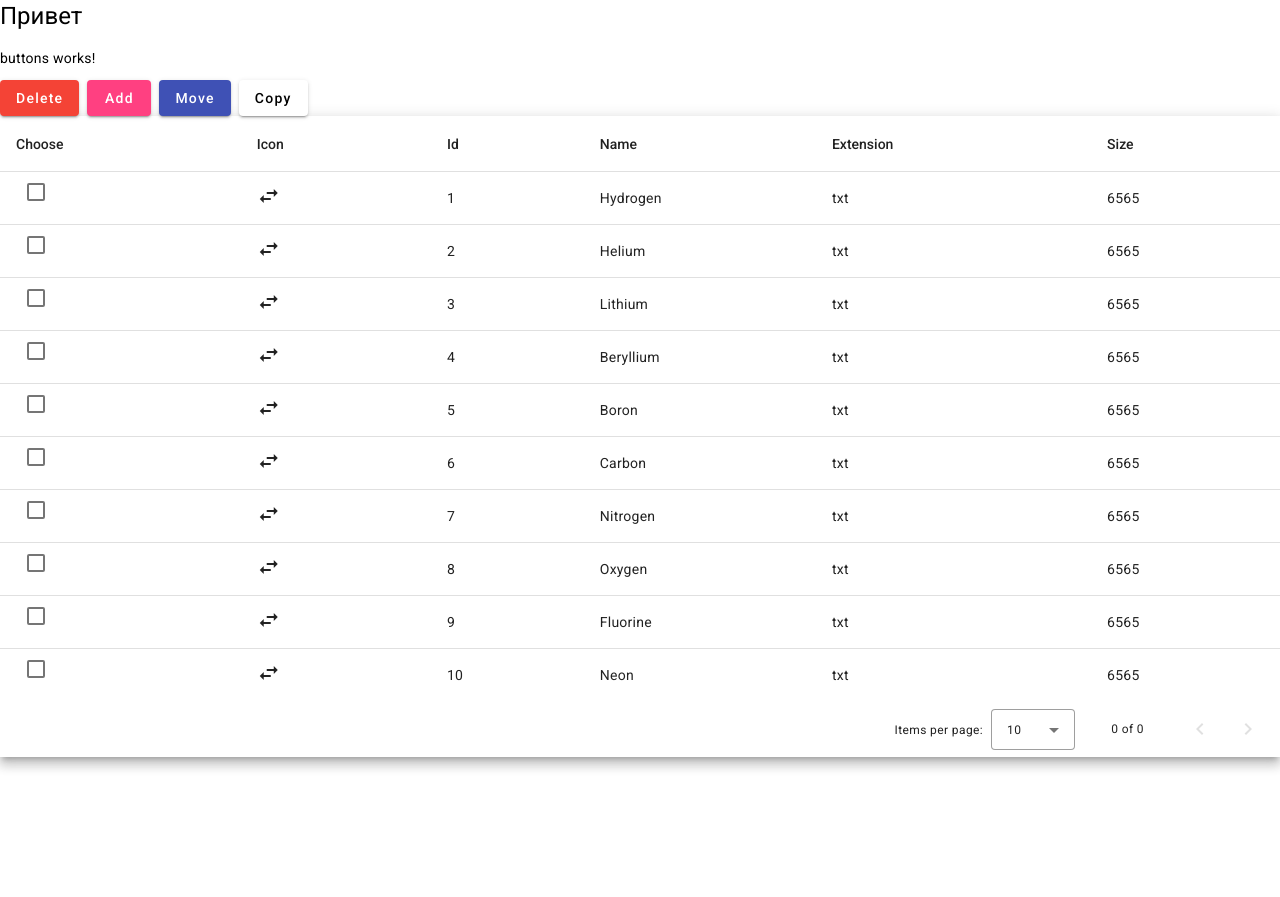
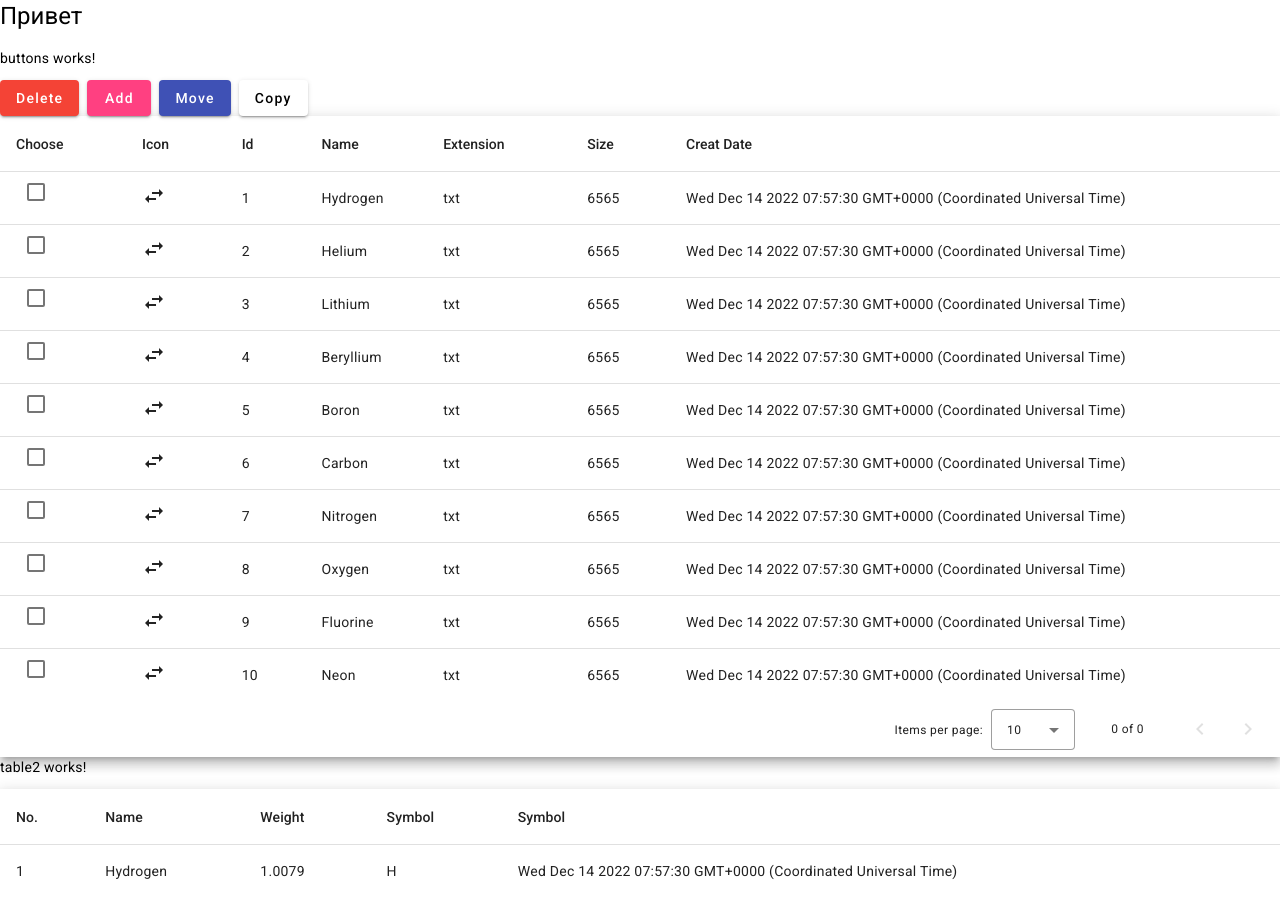
Before and after one commit to MarkGuzenfeld/FileService, an Angular app in the folder project2/FileService/: page / in a window 1280 px wide. Before the commit the page ends 800 px from the top, so only its background shows below. Built offline with nearby package versions, Linux system fonts and the light colour scheme.

Commit message:
5 hours to set the date

```diff
--- a/project2/FileService/src/app/app.component.html
+++ b/project2/FileService/src/app/app.component.html
@@ -1,3 +1,4 @@
 <h1>Привет</h1>
 <app-buttons></app-buttons>
 <app-data-table></app-data-table>
+<app-table2></app-table2>
--- a/project2/FileService/src/app/app.module.ts
+++ b/project2/FileService/src/app/app.module.ts
@@ -12,6 +12,7 @@ import { ButtonsComponent } from './buttons/buttons.component';
 import {MatButtonModule} from '@angular/material/button';
 import {MatIconModule} from '@angular/material/icon';
 import {MatCheckboxModule} from '@angular/material/checkbox';
+import { Table2Component } from './table2/table2.component';
 
 
 
@@ -20,6 +21,7 @@ import {MatCheckboxModule} from '@angular/material/checkbox';
     AppComponent,
     DataTableComponent,
     ButtonsComponent,
+    Table2Component,
   ],
   imports: [
     BrowserModule,
@@ -30,7 +32,8 @@ import {MatCheckboxModule} from '@angular/material/checkbox';
     MatSortModule,
     MatButtonModule,
     MatIconModule,
-    MatCheckboxModule
+    MatCheckboxModule,
+
   ],
   providers: [],
   bootstrap: [AppComponent]
--- a/project2/FileService/src/app/data-table/data-table-datasource.ts
+++ b/project2/FileService/src/app/data-table/data-table-datasource.ts
@@ -13,22 +13,24 @@ export interface DataTableItem {
   extension: string,
   size: number,
   isFolder: boolean,
-
+  time: Date;
 
 }
 
 // TODO: replace this with real data from your application
-const EXAMPLE_DATA: DataTableItem[] = [
-  { id: 1, name: 'Hydrogen', extension: 'txt',size:6565, isFolder:false},
-  { id: 2, name: 'Helium', extension: 'txt',size:6565, isFolder:false },
-  { id: 3, name: 'Lithium' , extension: 'txt',size:6565, isFolder:false},
-  { id: 4, name: 'Beryllium', extension: 'txt',size:6565, isFolder:false },
-  { id: 5, name: 'Boron' , extension: 'txt',size:6565, isFolder:false},
-  { id: 6, name: 'Carbon' , extension: 'txt',size:6565, isFolder:false},
-  { id: 7, name: 'Nitrogen' , extension: 'txt',size:6565, isFolder:false},
-  { id: 8, name: 'Oxygen' , extension: 'txt',size:6565, isFolder:false},
-  { id: 9, name: 'Fluorine' , extension: 'txt',size:6565, isFolder:false},
-  { id: 10, name: 'Neon', extension: 'txt',size:6565, isFolder:false },
+const EXAMPLE_DATA:
+DataTableItem[] = [
+
+  { id: 1, name: 'Hydrogen', extension: 'txt',size:6565, isFolder:false, time: new Date},
+  { id: 2, name: 'Helium', extension: 'txt',size:6565, isFolder:false, time: new Date },
+  { id: 3, name: 'Lithium' , extension: 'txt',size:6565, isFolder:false, time: new Date},
+  { id: 4, name: 'Beryllium', extension: 'txt',size:6565, isFolder:false , time: new Date},
+  { id: 5, name: 'Boron' , extension: 'txt',size:6565, isFolder:false, time: new Date},
+  { id: 6, name: 'Carbon' , extension: 'txt',size:6565, isFolder:false, time: new Date},
+  { id: 7, name: 'Nitrogen' , extension: 'txt',size:6565, isFolder:false, time: new Date},
+  { id: 8, name: 'Oxygen' , extension: 'txt',size:6565, isFolder:false, time: new Date},
+  { id: 9, name: 'Fluorine' , extension: 'txt',size:6565, isFolder:false, time: new Date},
+  { id: 10, name: 'Neon', extension: 'txt',size:6565, isFolder:false , time: new Date},
 ];
 
 /**
@@ -40,6 +42,9 @@ export class DataTableDataSource extends DataSource<DataTableItem> {
   data: DataTableItem[] = EXAMPLE_DATA;
   paginator: MatPaginator | undefined;
   sort: MatSort | undefined;
+  // getTime(row: DataTableItem): string {
+  //   return row.time.toLocaleString()
+  // }
 
   constructor() {
     super();
@@ -108,7 +113,3 @@ export class DataTableDataSource extends DataSource<DataTableItem> {
 function compare(a: string | number, b: string | number, isAsc: boolean): number {
   return (a < b ? -1 : 1) * (isAsc ? 1 : -1);
 }
-function oneDate(creationDate:number) {
-  const date = new Date();
-  return date
-}
--- a/project2/FileService/src/app/data-table/data-table.component.html
+++ b/project2/FileService/src/app/data-table/data-table.component.html
@@ -1,3 +1,4 @@
+<!-- <h1>{{dateObject | date}}</h1> -->
 <div class="mat-elevation-z8">
   <table mat-table class="full-width-table" matSort aria-label="Elements">
     <!-- Id Column -->
@@ -34,11 +35,7 @@
       <td mat-cell *matCellDef="let row">{{row.size}}</td>
     </ng-container>
 
-    <!-- Name Column -->
-    <ng-container matColumnDef="date">
-      <th mat-header-cell *matHeaderCellDef mat-sort-header>Creat Date</th>
-      <td mat-cell *matCellDef="let row">{{row.size}}</td>
-    </ng-container>
+
 
      <!-- Name Column -->
     <ng-container matColumnDef="extension">
@@ -46,7 +43,11 @@
       <td mat-cell *matCellDef="let row">{{row.extension}}</td>
     </ng-container>
 
-
+    <!-- Name Column -->
+    <ng-container matColumnDef="time">
+      <th mat-header-cell *matHeaderCellDef mat-sort-header>Creat Date</th>
+      <td mat-cell *matCellDef="let row">{{row.time}}</td>
+    </ng-container>
 
 
     <tr mat-header-row *matHeaderRowDef="displayedColumns"></tr>
--- a/project2/FileService/src/app/data-table/data-table.component.ts
+++ b/project2/FileService/src/app/data-table/data-table.component.ts
@@ -16,9 +16,9 @@ export class DataTableComponent implements AfterViewInit {
   @ViewChild(MatTable) table!: MatTable<DataTableItem>;
   dataSource: DataTableDataSource;
 
+
   /** Columns displayed in the table. Columns IDs can be added, removed, or reordered. */
-  displayedColumns = [ 'choose', 'icon','id', 'name', 'extension','size'];
-
+  displayedColumns = [ 'choose', 'icon','id', 'name', 'extension','size','time'];
   constructor() {
     this.dataSource = new DataTableDataSource();
   }
--- /dev/null
+++ b/project2/FileService/src/app/table2/table2.component.html
@@ -0,0 +1,39 @@
+<p>table2 works!</p>
+<table mat-table [dataSource]="dataSource" class="mat-elevation-z8">
+
+    <!--- Note that these columns can be defined in any order.
+          The actual rendered columns are set as a property on the row definition" -->
+
+    <!-- Position Column -->
+    <ng-container matColumnDef="position">
+      <th mat-header-cell *matHeaderCellDef> No. </th>
+      <td mat-cell *matCellDef="let element"> {{element.position}} </td>
+    </ng-container>
+
+    <!-- Name Column -->
+    <ng-container matColumnDef="name">
+      <th mat-header-cell *matHeaderCellDef> Name </th>
+      <td mat-cell *matCellDef="let element"> {{element.name}} </td>
+    </ng-container>
+
+    <!-- Weight Column -->
+    <ng-container matColumnDef="weight">
+      <th mat-header-cell *matHeaderCellDef> Weight </th>
+      <td mat-cell *matCellDef="let element"> {{element.weight}} </td>
+    </ng-container>
+
+    <!-- Symbol Column -->
+    <ng-container matColumnDef="symbol">
+      <th mat-header-cell *matHeaderCellDef> Symbol </th>
+      <td mat-cell *matCellDef="let element"> {{element.symbol}} </td>
+    </ng-container>
+    <ng-container matColumnDef="time">
+      <th mat-header-cell *matHeaderCellDef> Symbol </th>
+      <td mat-cell *matCellDef="let element"> {{element.time}} </td>
+    </ng-container>
+
+
+
+    <tr mat-header-row *matHeaderRowDef="displayedColumns"></tr>
+    <tr mat-row *matRowDef="let row; columns: displayedColumns;"></tr>
+  </table>
--- /dev/null
+++ b/project2/FileService/src/app/table2/table2.component.ts
@@ -0,0 +1,34 @@
+import {Component} from '@angular/core';
+
+export interface PeriodicElement {
+  name: string;
+  position: number;
+  weight: number;
+  symbol: string;
+  time: Date;
+}
+
+const ELEMENT_DATA: PeriodicElement[] = [
+  {position: 1, name: 'Hydrogen', weight: 1.0079, symbol: 'H', time: new Date },
+
+];
+
+/**
+ * @title Basic use of `<table mat-table>`
+ */
+@Component({
+  selector: 'app-table2',
+  templateUrl: './table2.component.html',
+  styleUrls: ['./table2.component.css']
+})
+export class Table2Component {
+  displayedColumns: string[] = ['position', 'name', 'weight', 'symbol', 'time'];
+  dataSource = ELEMENT_DATA;
+}
+
+
+
+
+// selector: 'app-table2',
+//   templateUrl: './table2.component.html',
+//   styleUrls: ['./table2.component.css']
```
Also changed, not shown: project2/FileService/src/app/table2/table2.component.css (added), 1 other file (tests, documents, lock files or other folders).
